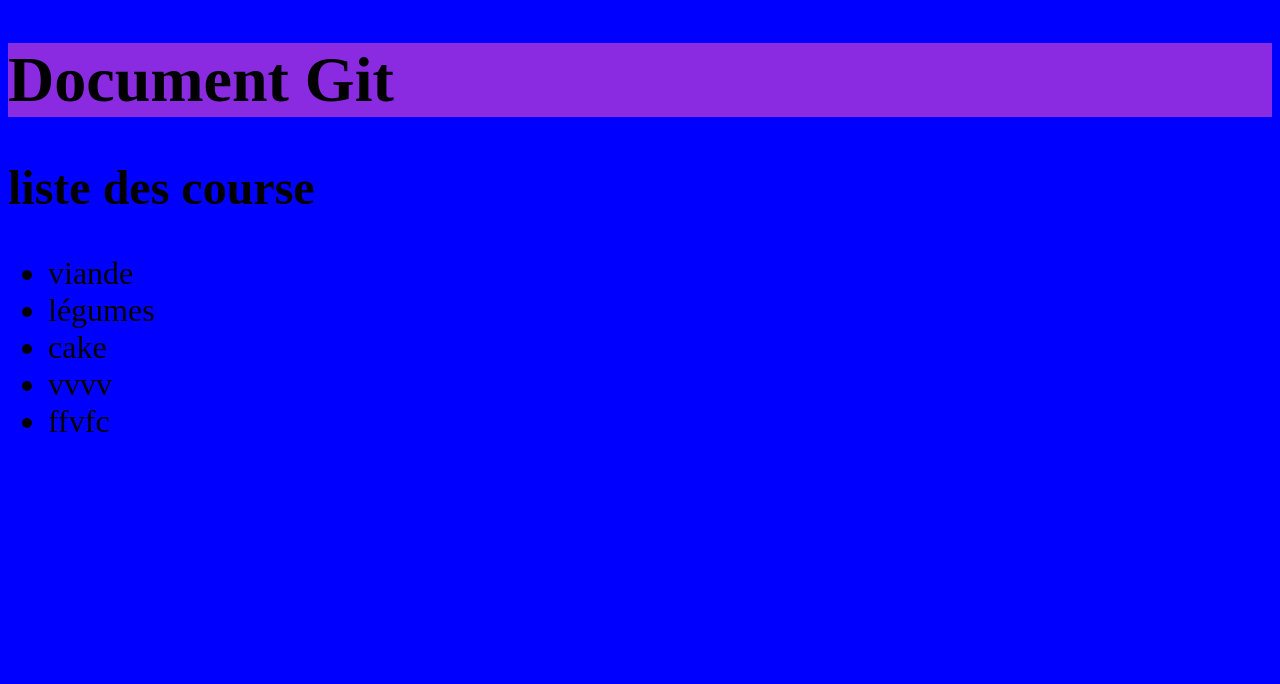
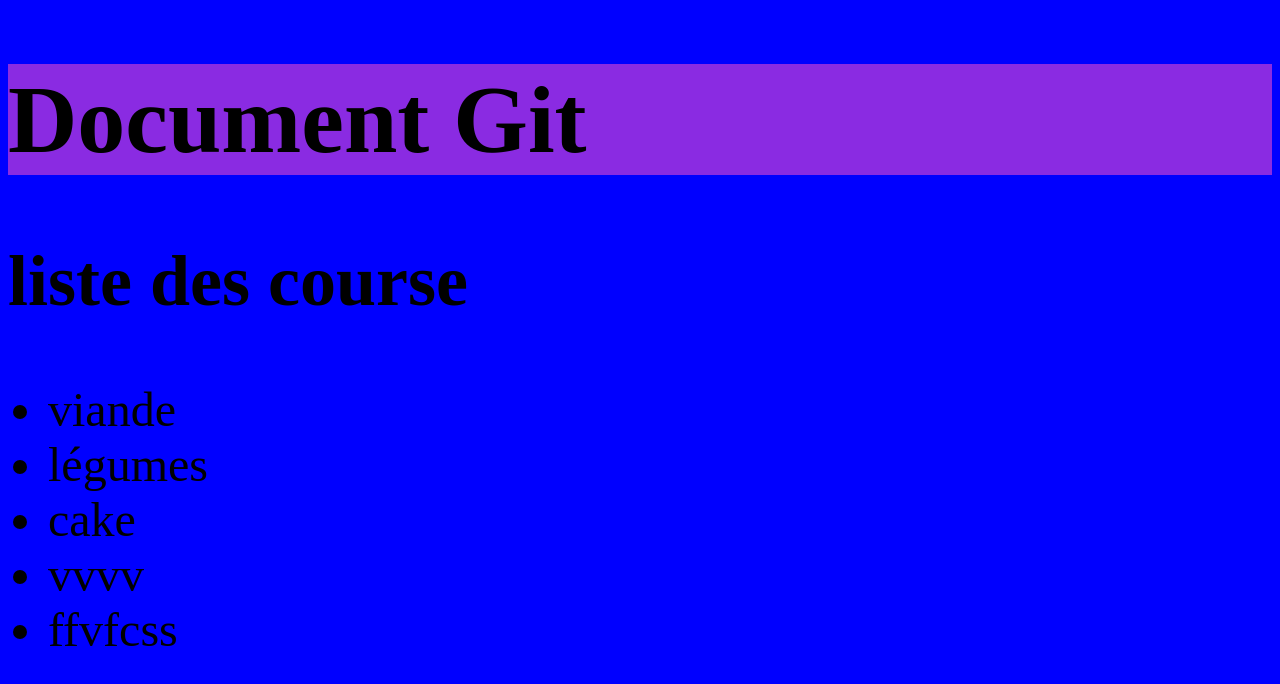
Before and after one commit to nydhalabidi/premierProjet, a plain HTML site: page index.html in a window 1280 px wide. Drawn offline with Linux system fonts and the light colour scheme.

Commit message:
message petit

```diff
--- a/index.html
+++ b/index.html
@@ -14,7 +14,7 @@
         <li>légumes</li>
         <li>cake</li>
         <li>vvvv</li>
-        <li>ffvfc</li>
+        <li>ffvfcss</li>
     </ul>
 
 </body>
--- a/style.css
+++ b/style.css
@@ -1,6 +1,6 @@
 body{
     background-color: blue;
-    font-size:2rem;
+    font-size:3rem;
 }
 h1{
     color :black;
```
